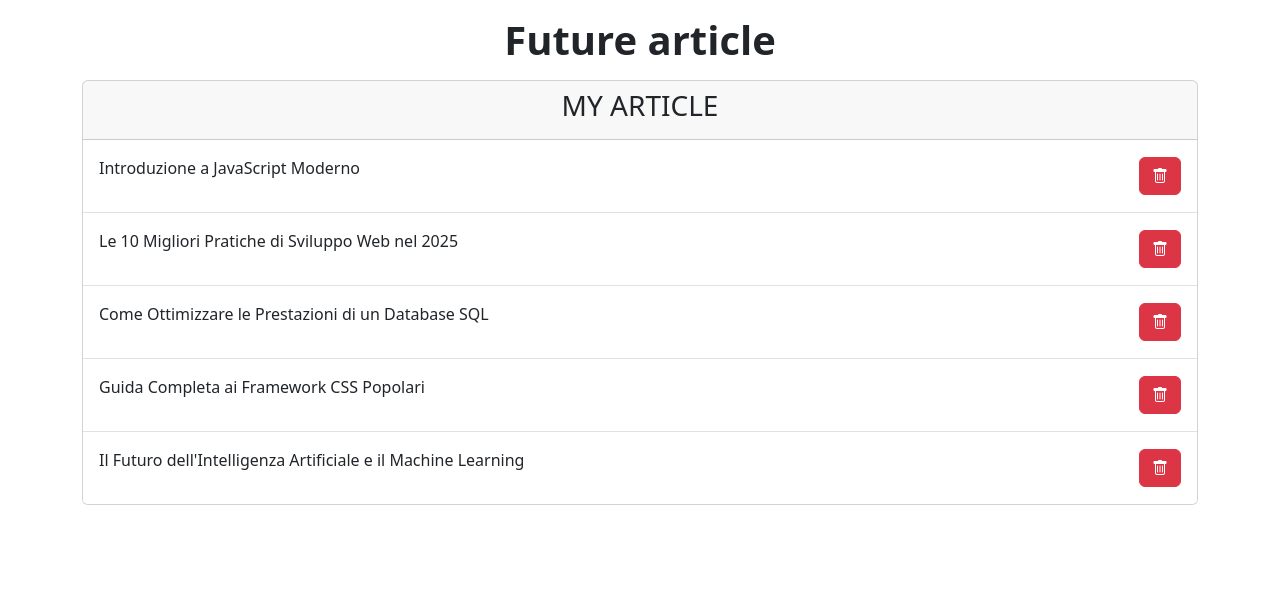
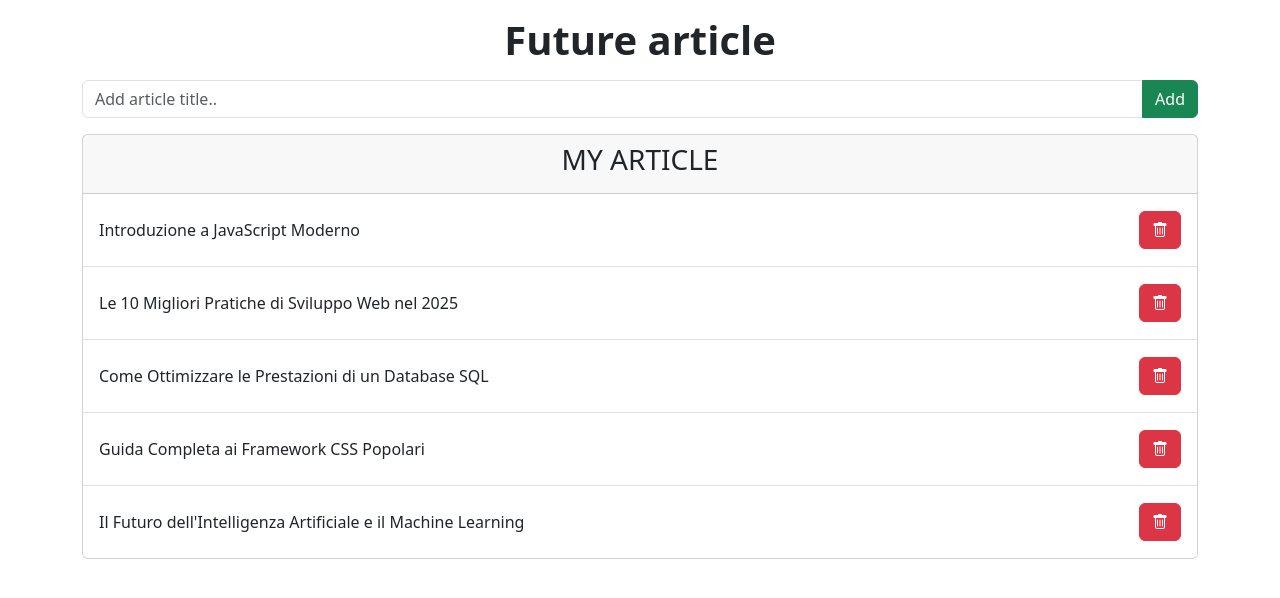
Before and after one commit to gabrieletodaroo9/react-form, a React (Vite) app: page / in a window 1280 px wide. Shown: the top 598 px of the page. Built offline with nearby package versions, Linux system fonts and the light colour scheme.

Commit message:
set funzionality to add titles of articles into the list

```diff
--- a/src/App.jsx
+++ b/src/App.jsx
@@ -3,7 +3,7 @@ import './App.css'
 
 export default function App() {
 
-  const articles = [
+  const initialArticles = [
     {
       "id": 1,
       "titolo": "Introduzione a JavaScript Moderno"
@@ -26,7 +26,22 @@ export default function App() {
     }
   ]
 
-  const [initialArticles, setinitialArticles] = useState(articles)
+  const [articlesList, setArticlesList] = useState(initialArticles)
+  const [newArticleTitle, setNewArticleTitle] = useState("")
+
+  function handleSubmit(e) {
+    e.preventDefault()
+
+    const newArticle = {
+      id: articlesList.length + 1,
+      titolo: newArticleTitle
+    }
+
+    setArticlesList(articlesList => [...articlesList, newArticle])
+
+
+
+  }
 
   return (
     <>
@@ -36,17 +51,21 @@ export default function App() {
 
       <main>
         <div className="container">
+          <form onSubmit={handleSubmit} className="input-group mb-3">
+            <input type="text" className="form-control" placeholder="Add article title.." aria-label="article-title" aria-describedby="button-add-article" value={newArticleTitle} onChange={e => setNewArticleTitle(e.target.value)} />
+            <button className="btn btn-success" type="submit" id="btn-add-article">Add</button>
+          </form>
           <div className="card">
             <div className="card-header text-center fw-bold">
               <h3>MY ARTICLE</h3>
             </div>
             <ul className='list-group list-group-flush '>
               {
-                initialArticles.map(article => (
-                  <li className='list-group-item list-unstyled d-flex justify-content-between align-items-center py-3' key={article.id}>
-                    <p>{article.titolo}</p>
+                articlesList.map(article => (
+                  <li className='list-group-item list-unstyled d-flex justify-content-between align-items-center' key={article.id}>
+                    <p className='mb-0 py-3 '>{article.titolo}</p>
                     <button className='btn btn-danger'>
-                      <i class="bi bi-trash"></i>
+                      <i className="bi bi-trash"></i>
                     </button>
                   </li>
                 ))
```
